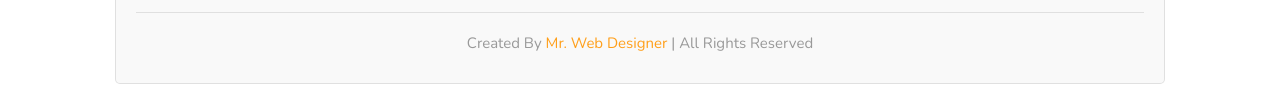
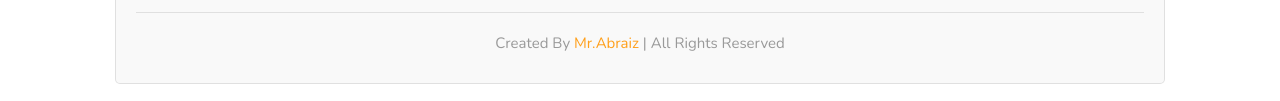
Before and after one commit to MuhammadAbraiz/ecommerce-shoes, a plain HTML site: page index.html in a window 1280 px wide. Shown: the part 4202-4303 px from the top of the page. Drawn offline with nearby package versions, Linux system fonts and the light colour scheme.

Commit message:
Update index.html

```diff
--- a/index.html
+++ b/index.html
@@ -464,7 +464,7 @@
             <a href="#">linkedin</a>
         </div>
 
-        <div class="credit">created by <span> mr. web designer </span> | all rights reserved</div>
+        <div class="credit">created by <span> Mr.Abraiz </span> | all rights reserved</div>
 
     </div>
 
```
